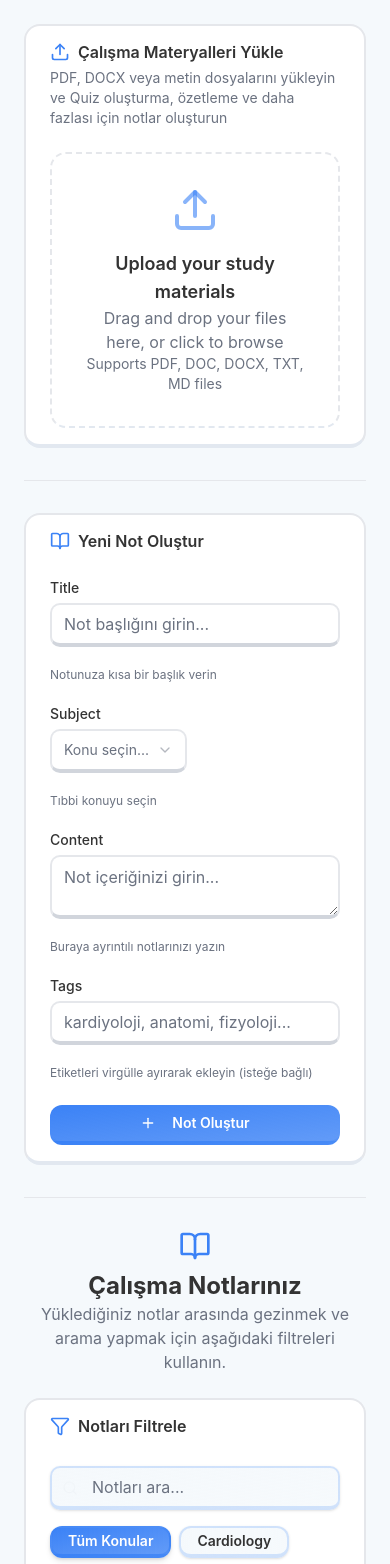
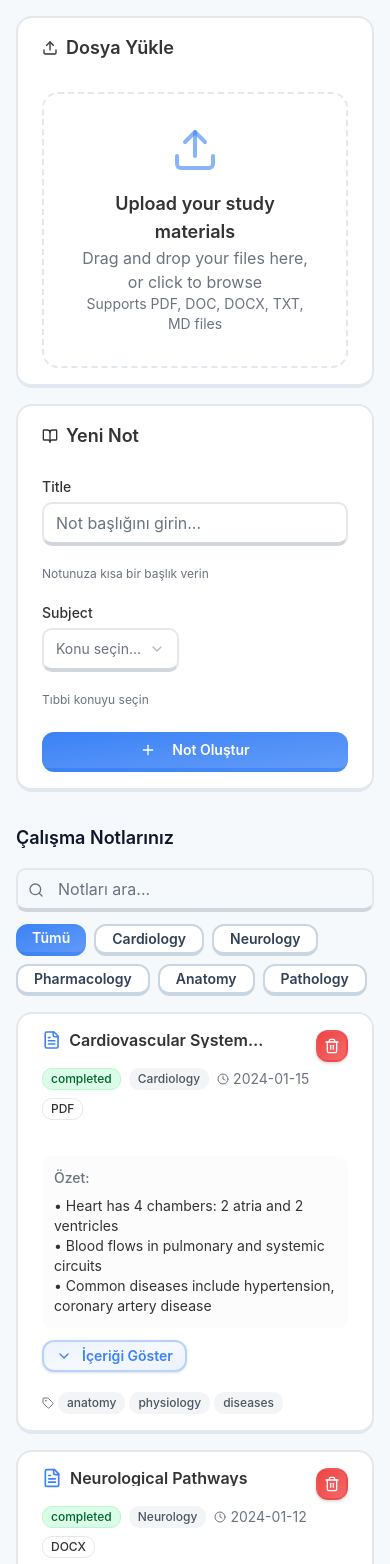
Before and after one commit to MedAIst-Studio/MedAIst-Frontend, a Next.js app: page /notes in a window 390 px wide. Shown: the top 1564 px of the page. Built offline with nearby package versions, Linux system fonts and the light colour scheme.

Commit message:
refactor: Improve layout and responsiveness of NotesPage, NoteForm, and NotesList components

```diff
--- a/src/app/(app)/notes/page.tsx
+++ b/src/app/(app)/notes/page.tsx
@@ -3,8 +3,7 @@
 import {BookOpen, Upload} from "lucide-react";
 import {useState} from "react";
 
-import {Card, CardContent, CardDescription, CardHeader, CardTitle} from "@/components/ui/card";
-import {Separator} from "@/components/ui/separator";
+import {Card, CardContent, CardHeader, CardTitle} from "@/components/ui/card";
 import {
   FileUpload,
   NoteForm,
@@ -35,43 +34,44 @@ export default function NotesPage() {
   };
 
   return (
-    <div className="p-6">
-      <div className="mx-auto max-w-7xl space-y-8">
+    <div className="p-4">
+      <div className="mx-auto max-w-6xl space-y-6">
+        {/* Quick Actions */}
+        <div className="grid grid-cols-1 lg:grid-cols-2 gap-4">
           {/* Upload Section */}
-        <Card>
+          <Card className="h-fit">
             <CardHeader>
-            <CardTitle className="flex items-center space-x-2">
-              <Upload className="h-5 w-5 text-primary" />
-              <span>Çalışma Materyalleri Yükle</span>
+              <CardTitle className="flex items-center gap-2 text-lg">
+                <Upload className="h-4 w-4" />
+                Dosya Yükle
               </CardTitle>
-            <CardDescription>
-              PDF, DOCX veya metin dosyalarını yükleyin ve Quiz oluşturma, özetleme ve daha fazlası
-              için notlar oluşturun
-            </CardDescription>
             </CardHeader>
             <CardContent>
               <FileUpload onFileUpload={handleFileUpload} />
             </CardContent>
           </Card>
 
-        <Separator className="my-8" />
-
           {/* Manual Note Creation */}
+          <Card className="h-fit">
+            <CardHeader>
+              <CardTitle className="flex items-center gap-2 text-lg">
+                <BookOpen className="h-4 w-4" />
+                Yeni Not
+              </CardTitle>
+            </CardHeader>
+            <CardContent>
               <NoteForm isSubmitting={isProcessingNote} onSubmit={handleNoteSubmit} />
-
-        <Separator className="my-8" />
+            </CardContent>
+          </Card>
+        </div>
 
         {/* Notes List */}
-        <div className="text-center mb-6">
-          <BookOpen className="mx-auto mb-2 h-8 w-8 text-primary" />
-          <h2 className="text-2xl font-bold">Çalışma Notlarınız</h2>
-          <p className="text-muted-foreground">
-            Yüklediğiniz notlar arasında gezinmek ve arama yapmak için aşağıdaki filtreleri
-            kullanın.
-          </p>
+        <div className="mt-8">
+          <div className="mb-4">
+            <h2 className="text-lg font-semibold text-slate-900">Çalışma Notlarınız</h2>
           </div>
-
           <NotesList loading={loading} notes={notes} onDeleteNote={deleteNote} />
+        </div>
       </div>
     </div>
   );
--- a/src/features/notes/components/NoteForm.tsx
+++ b/src/features/notes/components/NoteForm.tsx
@@ -1,12 +1,11 @@
 "use client";
 
 import {zodResolver} from "@hookform/resolvers/zod";
-import {BookOpen, Plus} from "lucide-react";
+import {Plus} from "lucide-react";
 import {useForm} from "react-hook-form";
 
 import {DynamicFormField} from "@/components/shared/DynamicFormField";
 import {Button} from "@/components/ui/button";
-import {Card, CardContent, CardHeader, CardTitle} from "@/components/ui/card";
 import {Form} from "@/components/ui/form";
 
 import {NoteFormData} from "../types";
@@ -34,14 +33,6 @@ export function NoteForm({onSubmit, isSubmitting = false}: NoteFormProps) {
   };
 
   return (
-    <Card>
-      <CardHeader>
-        <CardTitle className="flex items-center space-x-2">
-          <BookOpen className="h-5 w-5 text-primary" />
-          <span>Yeni Not Oluştur</span>
-        </CardTitle>
-      </CardHeader>
-      <CardContent>
     <Form {...form}>
       <form className="space-y-6" onSubmit={form.handleSubmit(handleSubmit)}>
         <DynamicFormField
@@ -68,32 +59,11 @@ export function NoteForm({onSubmit, isSubmitting = false}: NoteFormProps) {
           type="select"
         />
 
-            <DynamicFormField
-              control={form.control}
-              description="Buraya ayrıntılı notlarınızı yazın"
-              label="Content"
-              name="content"
-              placeholder="Not içeriğinizi girin..."
-              rows={8}
-              type="textarea"
-            />
-
-            <DynamicFormField
-              control={form.control}
-              description="Etiketleri virgülle ayırarak ekleyin (isteğe bağlı)"
-              label="Tags"
-              name="tags"
-              placeholder="kardiyoloji, anatomi, fizyoloji..."
-              type="text"
-            />
-
         <Button className="w-full" disabled={isSubmitting} type="submit">
           <Plus className="mr-2 h-4 w-4" />
           {isSubmitting ? "Not Oluşturuluyor..." : "Not Oluştur"}
         </Button>
       </form>
     </Form>
-      </CardContent>
-    </Card>
   );
 }
--- a/src/features/notes/components/NotesList.tsx
+++ b/src/features/notes/components/NotesList.tsx
@@ -1,10 +1,10 @@
 "use client";
 
-import {BookOpen, Filter, Search} from "lucide-react";
+import {BookOpen, Search} from "lucide-react";
 import {useState} from "react";
 
 import {Button} from "@/components/ui/button";
-import {Card, CardContent, CardHeader, CardTitle} from "@/components/ui/card";
+import {Card, CardContent} from "@/components/ui/card";
 import {Input} from "@/components/ui/input";
 
 import {Note, NoteFilters} from "../types";
@@ -46,21 +46,13 @@ export function NotesList({notes, onDeleteNote, loading = false}: NotesListProps
   }
 
   return (
-    <div className="space-y-6">
+    <div className="space-y-4">
       {/* Filters */}
-      <Card>
-        <CardHeader>
-          <CardTitle className="flex items-center space-x-2">
-            <Filter className="h-5 w-5 text-primary" />
-            <span>Notları Filtrele</span>
-          </CardTitle>
-        </CardHeader>
-        <CardContent>
-          <div className="flex flex-col gap-4 sm:flex-row">
+      <div className="flex flex-col gap-3 sm:flex-row sm:items-center sm:justify-between">
         <div className="relative flex-1">
           <Search className="absolute left-3 top-1/2 h-4 w-4 -translate-y-1/2 text-muted-foreground" />
           <Input
-                className="pl-10 border-b-4 border-primary/20 bg-gradient-to-br from-background via-background/95 to-background/90 shadow-sm transition-all duration-300 hover:border-primary/30 hover:shadow-md focus:border-primary/50 focus:shadow-lg"
+            className="pl-10"
             placeholder="Notları ara..."
             value={filters.searchTerm}
             onChange={(e) => handleSearchChange(e.target.value)}
@@ -70,52 +62,41 @@ export function NotesList({notes, onDeleteNote, loading = false}: NotesListProps
           {subjects.map((subject) => (
             <Button
               key={subject}
-                  className={`border-b-4 transition-all duration-300 hover:-translate-y-0.5 ${
-                    filters.selectedSubject === subject
-                      ? "border-primary/50 bg-gradient-to-br from-primary via-primary/90 to-primary/80 text-primary-foreground shadow-lg hover:border-primary/70 hover:shadow-xl"
-                      : "border-primary/20 bg-gradient-to-br from-background via-background/95 to-background/90 text-foreground shadow-sm hover:border-primary/30 hover:shadow-md"
-                  }`}
               size="sm"
-                  variant="outline"
+              variant={filters.selectedSubject === subject ? "default" : "outline"}
               onClick={() => handleSubjectChange(subject)}
             >
-                  {subject === "all" ? "Tüm Konular" : subject}
+              {subject === "all" ? "Tümü" : subject}
             </Button>
           ))}
         </div>
       </div>
-        </CardContent>
-      </Card>
 
       {/* Notes List */}
       {filteredNotes.length === 0 ? (
-        <Card>
-          <CardContent className="p-8 text-center">
+        <div className="text-center py-12">
           <BookOpen className="mx-auto mb-4 h-12 w-12 text-muted-foreground" />
           <h3 className="mb-2 text-lg font-semibold">Not bulunamadı</h3>
           <p className="text-muted-foreground">
             {notes.length === 0
-                ? "İlk notunuzu oluşturmak veya çalışma materyalleri yüklemekle başlayın."
-                : "Arama veya filtre kriterlerinizi ayarlamayı deneyin."}
+              ? "İlk notunuzu oluşturun veya dosya yükleyin"
+              : "Arama kriterlerinizi değiştirin"}
           </p>
-          </CardContent>
-        </Card>
+        </div>
       ) : (
-        <div className="grid gap-6">
+        <div className="grid gap-4">
           {filteredNotes.map((note) => (
             <NoteCard key={note.id} note={note} onDelete={onDeleteNote} />
           ))}
         </div>
       )}
 
-      {filteredNotes.length > 0 && (
-        <Card>
-          <CardContent className="p-4 text-center">
+      {filteredNotes.length > 0 && filteredNotes.length !== notes.length && (
+        <div className="text-center">
           <p className="text-sm text-muted-foreground">
             {filteredNotes.length} / {notes.length} not gösteriliyor
           </p>
-          </CardContent>
-        </Card>
+        </div>
       )}
     </div>
   );
```
Lines whose indentation alone changed are shown as unchanged.
